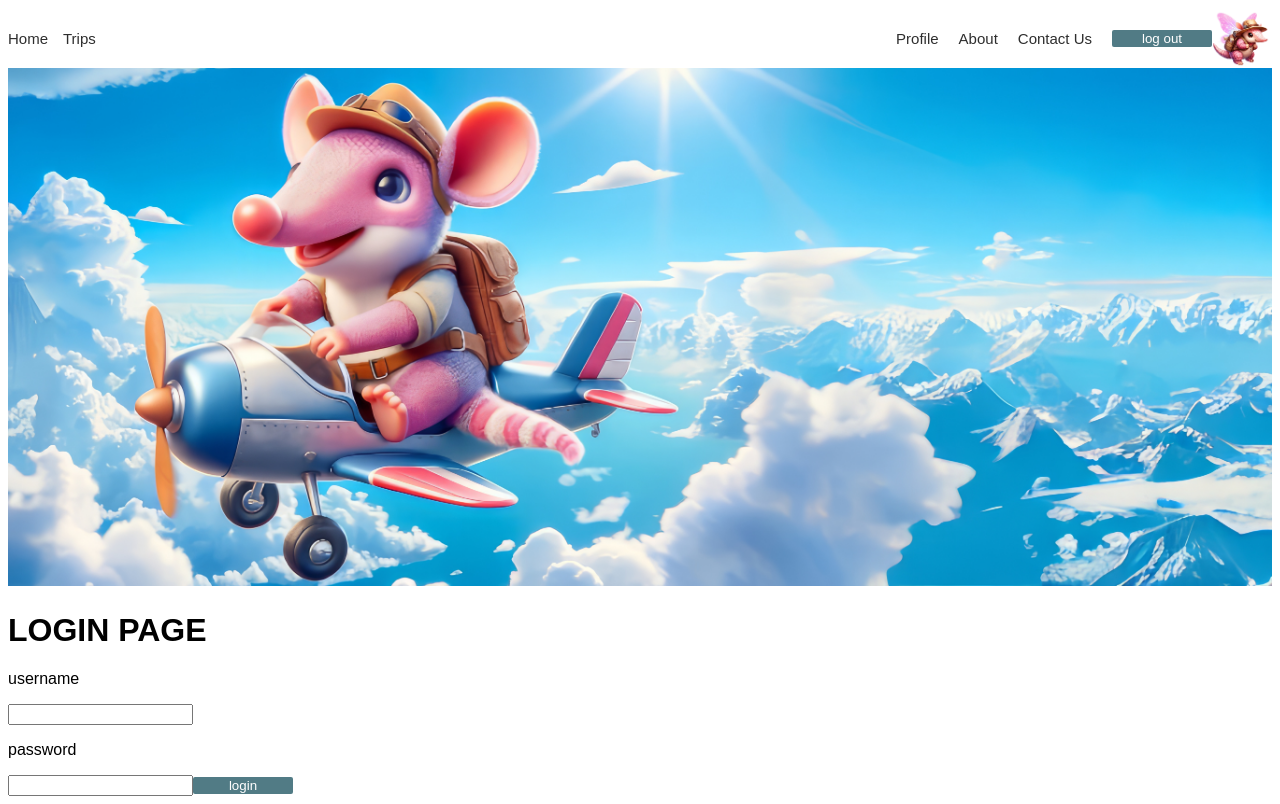
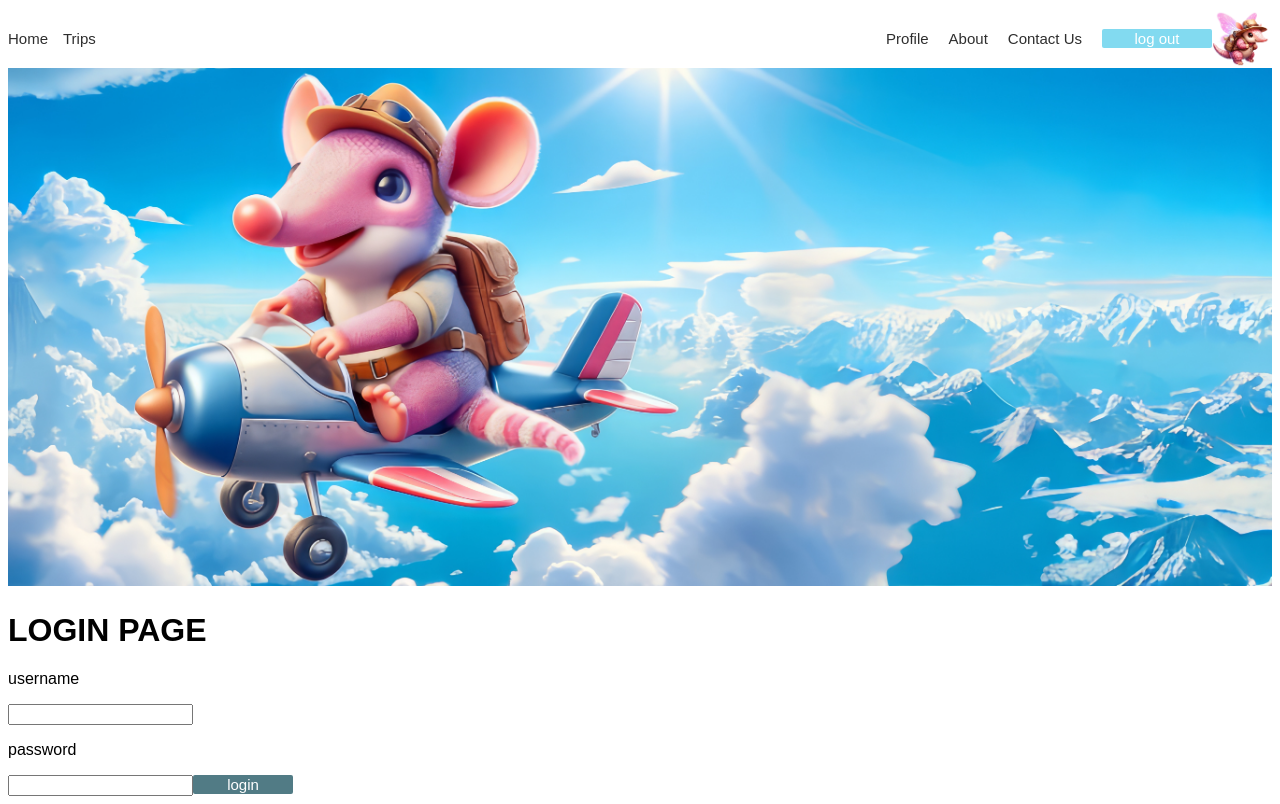
Before and after one commit to PFA4lyfe/armadillo, a React (Vite) app: page / in a window 1280 px wide. In both pictures the pointer is over the button "log out". Built offline with nearby package versions, Linux system fonts and the light colour scheme.

Commit message:
added hover functionality to buttons

```diff
--- a/src/scss/styles.css
+++ b/src/scss/styles.css
@@ -77,6 +77,13 @@ button {
   color: white;
   border-radius: 2px;
   width: 100px;
+  cursor: pointer;
+  font-size: 15px;
+  transition: margin-right 2s ease-in-out .5s;}
+
+button:hover {
+  width: 110px;
+  background-color: rgb(130, 218, 240);
 }
 
 /* Error page  */
```
